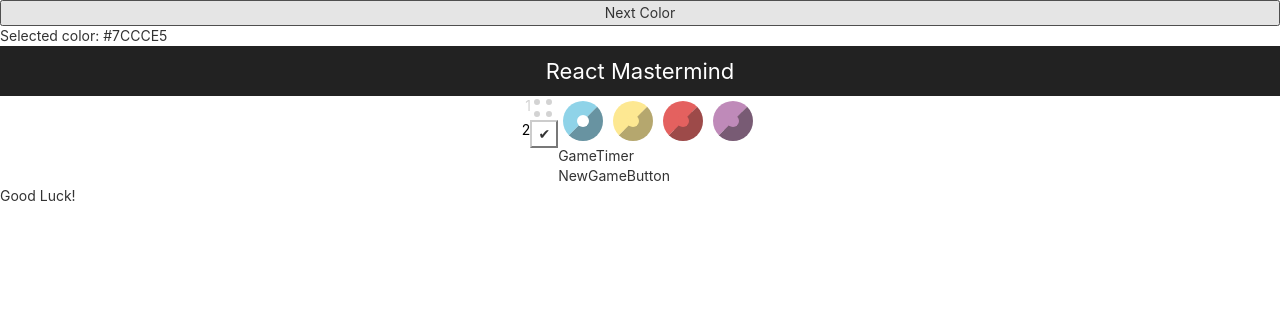
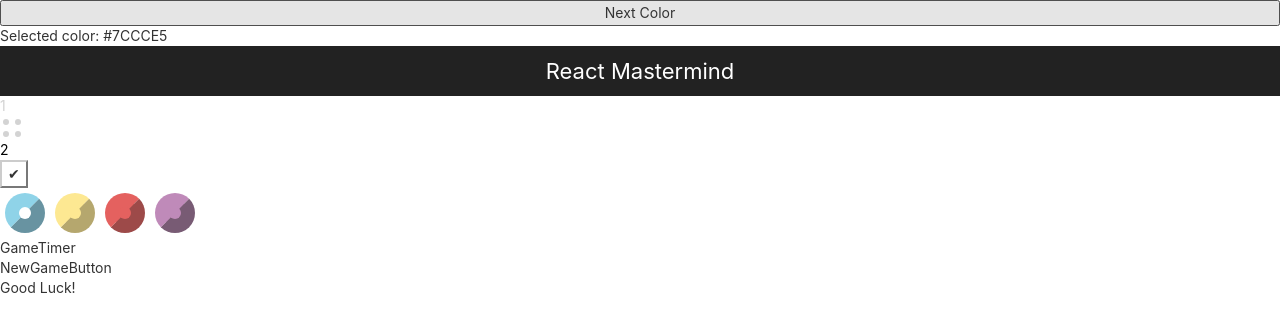
Before and after one commit to code-v1/master_mind, a React (Create React App) app: page / in a window 1280 px wide. Shown: the top 332 px of the page. Built offline with nearby package versions, Linux system fonts and the light colour scheme.

Commit message:
adding styling

```diff
--- a/src/index.css
+++ b/src/index.css
@@ -1,5 +1,7 @@
+
 body {
   margin: 0;
+  padding: 0;
   font-family: -apple-system, BlinkMacSystemFont, "Segoe UI", "Roboto", "Oxygen",
     "Ubuntu", "Cantarell", "Fira Sans", "Droid Sans", "Helvetica Neue",
     sans-serif;
@@ -12,16 +14,14 @@ code {
     monospace;
 }
 
-.component {
-  border: 2px dotted red;
-  margin: 4px;
-  padding: 4px;
+.flex-h {
+  display: flex;
+  justify-content: center;
+  align-items: center;
 }
 
-.flex-g {
-  display: flex;
-  justify-content: center;
-
+.align-flex-end {
+  align-items: flex-end;
 }
 
 button:focus, .btn:focus {
```
